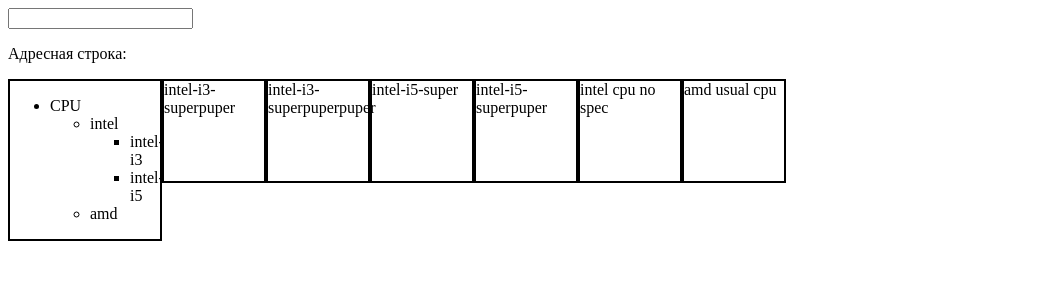
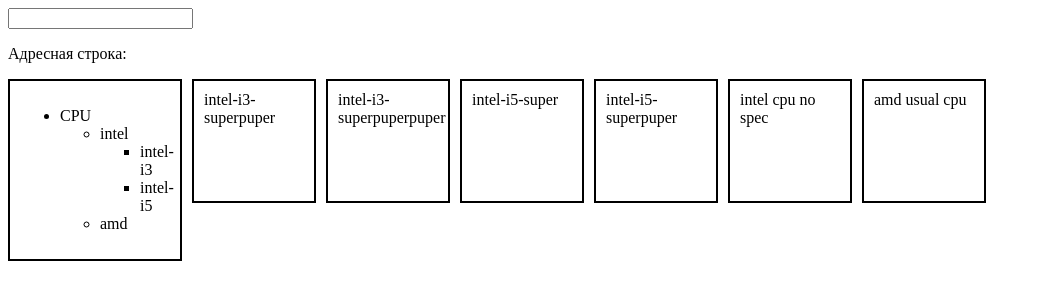
Before and after one commit to malininv/TestProjectt, a Django app: page / in a window 1280 px wide. Shown: the top 300 px of the page, without its empty margins (0-1041 px from the left). Run offline with Django 3.2, Linux system fonts and the light colour scheme; data comes from the database, SQL or seed files in the repository.

Commit message:
категория 1 раз

```diff
--- a/store/static/store/main.css
+++ b/store/static/store/main.css
@@ -5,6 +5,7 @@
 .category {
     width: 150px;
     border: 2px solid black;
+    padding: 10px;
 }
 
 .product-wrapper {
@@ -15,4 +16,7 @@
     width: 100px;
     height: 100px;
     border: 2px solid black;
+    padding: 10px;
+    margin-left: 10px;
+    margin-bottom: 10px;
 }
--- a/store/utils.py
+++ b/store/utils.py
@@ -16,4 +16,4 @@ def get_products_by_category(slug):
 
     products.extend(category.products.all())
 
-    return products
+    return products, category
--- a/store/views.py
+++ b/store/views.py
@@ -17,8 +17,7 @@ def index(request):
 
 
 def products_by_category(request, slug):
-    category = get_object_or_404(Category, slug=slug)
-    products = get_products_by_category(slug)
+    products, category = get_products_by_category(slug)
     subcategories = category.children.all()
 
     context = {
```
